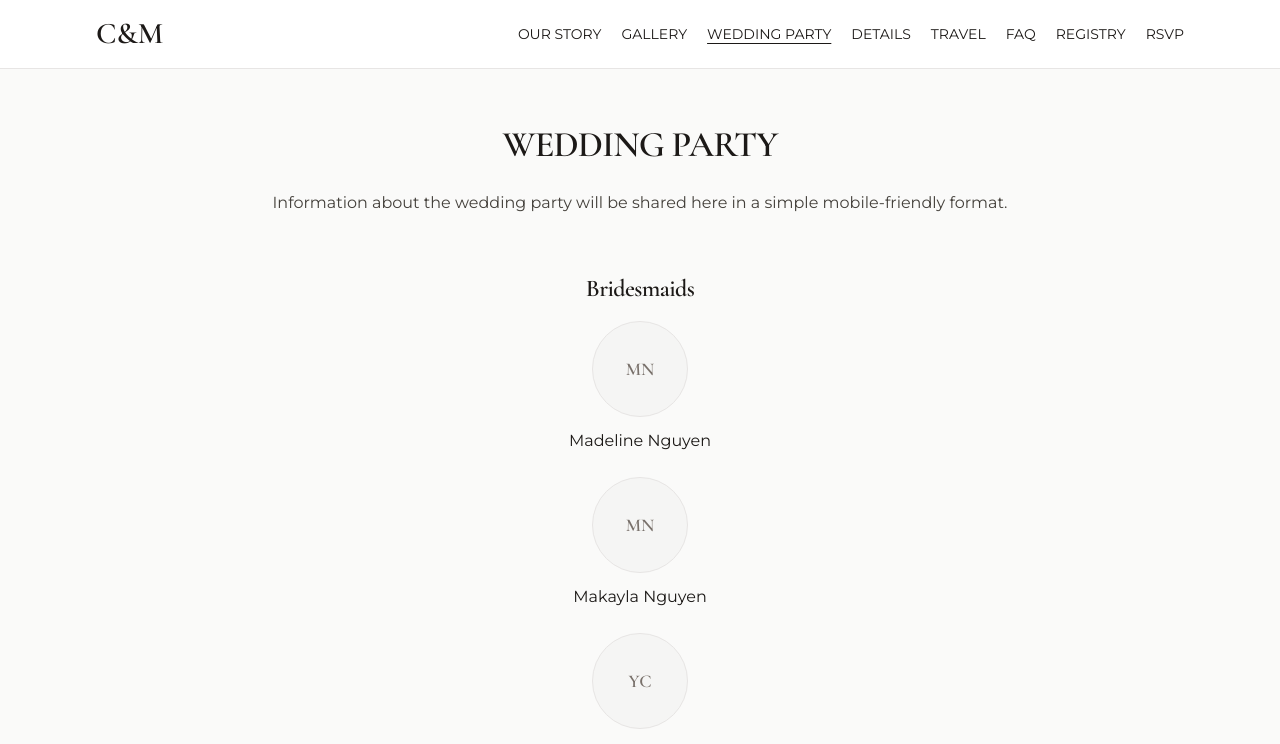
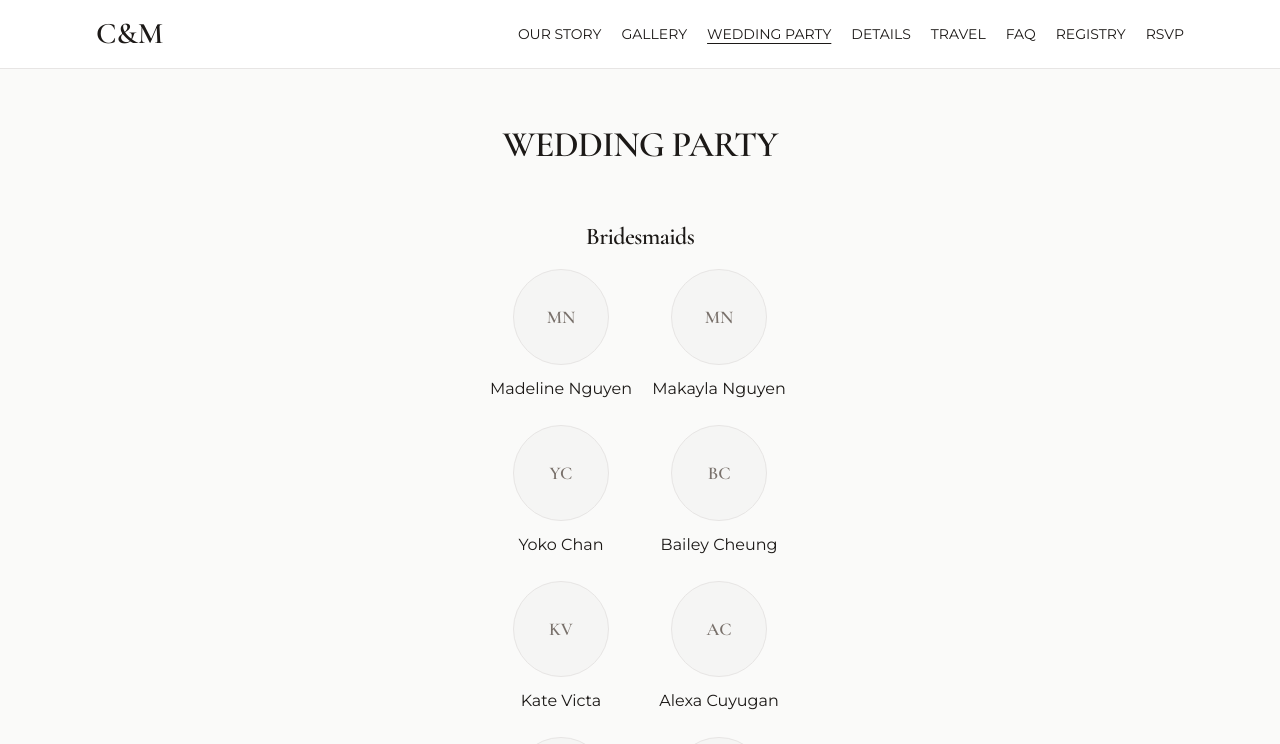
Before and after one commit to coosey/wedding, a Next.js app: page /wedding-party in a window 1280 px wide. Shown: the top 744 px of the page. Built offline with nearby package versions, Linux system fonts and the light colour scheme; a web font is replaced by a local one.

Commit message:
style: update wedding party columns and removed page description

```diff
--- a/app/(site)/wedding-party/page.tsx
+++ b/app/(site)/wedding-party/page.tsx
@@ -14,7 +14,7 @@
       <h2 className="flex flex-col items-center font-display text-xl font-semibold tracking-tight sm:text-2xl">
         {title}
       </h2>
-      <div className="flex flex-col items-center gap-6">
+      <div className="grid grid-cols-2 gap-x-4 gap-y-6">
         {members.map((member) => (
           <div
             key={member.name}
@@ -35,10 +35,6 @@
       <h1 className="font-display text-3xl font-semibold tracking-tight sm:text-4xl">
         WEDDING PARTY
       </h1>
-      <p className="text-sm leading-7 text-stone-700 sm:text-base">
-        Information about the wedding party will be shared here in a simple
-        mobile-friendly format.
-      </p>
       <div className="space-y-10 pt-8">
         <PartySection title="Bridesmaids" members={BRIDESMAIDS} />
         <PartySection title="Groomsmen" members={GROOMSMEN} />
```
